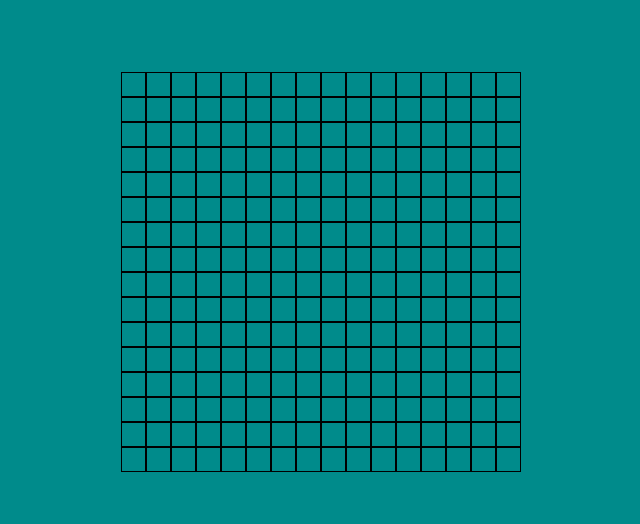
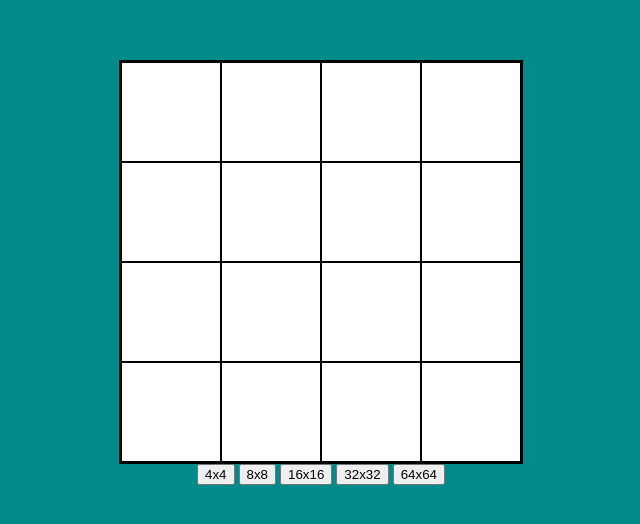
Before and after one commit to DragostinH/etch-a-sketch, a plain HTML site: page index.html in a window 1280 px wide. Shown: the part 136-660 px from the top of the page, without its empty margins (327-967 px from the left). Drawn offline with Linux system fonts and the light colour scheme.

Commit message:
added size buttons and paint funcitonality

```diff
--- a/app.js
+++ b/app.js
@@ -1,26 +1,60 @@
+// Create the initial grid for when the page loads for the first time
 const mainContainer = document.getElementById('container');
-let test = 0;
-test = mainContainer.style.height;
-console.log(mainContainer.scrollHeight);
+createGrid(mainContainer);
+paintCubes(mainContainer);
 
 
-function createGrid(parentElement, numberOfSquares) {
-    let n = numberOfSquares*numberOfSquares;
-    let containerHeight = parentElement.scrollHeight;
-    let containerWidht = parentElement.scrollWidth;
-    let squareHeight = containerHeight / numberOfSquares;
-    let squareWidth = containerWidht / numberOfSquares;
+let size = "";
+const buttons = document.querySelectorAll('#size-buttons');
+
+buttons.forEach(element => {
+    element.addEventListener('click', e => {
+        size = element.className;
+        removeGrid(mainContainer);
+        createGrid(mainContainer, size);
+        paintCubes(mainContainer);
+    })
+})
+
+
+
+function createGrid(parentElement, numberOfSquares = 4) {
+    let n = numberOfSquares * numberOfSquares; //number for loops
+    let element;
+    let containerHeight = parentElement.scrollHeight; // height of the draw area
+    let containerWidht = parentElement.scrollWidth; // width of the draw area
+    let squareHeight = containerHeight / numberOfSquares; //height of the square based on the container
+    let squareWidth = containerWidht / numberOfSquares; // width of the square based on the container
+
+    // if (element.classList === 'cube-element') {
+    //     parentElement.removeChild('cube-element');
+
+    // }
 
     for (let i = 0; i < n; i++) {
-        let element = document.createElement('div');
+        element = document.createElement('div');
         element.style.height = squareHeight + "px";
         element.style.width = squareWidth + "px";
+        element.classList.add('cube-element');
         // border to view squares
         element.style.border = "1px solid black";
-        // creating the grid
         parentElement.appendChild(element);
     }
-
 }
 
-createGrid(mainContainer, 16);
+function removeGrid(parentElement){
+    while(parentElement.firstChild){
+        parentElement.removeChild(parentElement.firstChild);
+    }
+}
+
+function paintCubes(parentElement){
+    let listOfCubes = parentElement.querySelectorAll('.cube-element');
+    console.log(listOfCubes);
+    listOfCubes.forEach(ele =>{
+        ele.addEventListener("mouseenter", e=>{
+            ele.style.backgroundColor="black";
+        })
+
+    })
+}
--- a/index.html
+++ b/index.html
@@ -11,8 +11,17 @@
 </head>
 
 <body>
-    <div id="container">
+    <div id="main-container">
 
+        <div id="container"></div>
+    </div>
+
+    <div id="controls">
+        <button id="size-buttons" class="4">4x4</button>
+        <button id="size-buttons" class="8">8x8</button>
+        <button id="size-buttons" class="16">16x16</button>
+        <button id="size-buttons" class="32">32x32</button>
+        <button id="size-buttons" class="64">64x64</button>
     </div>
 </body>
 
--- a/style.css
+++ b/style.css
@@ -10,7 +10,13 @@ body{
     display: flex;
     align-items: center;
     justify-content: center;
+    flex-direction: column;
 
+}
+
+#main-container{
+    background-color: white;
+    border: 2px solid black;
 }
 
 #container{
@@ -25,3 +31,8 @@ body{
     padding: 0;
 
 }
+
+/* .cube-element:hover{
+    background-color: aqua;
+
+} */
```
